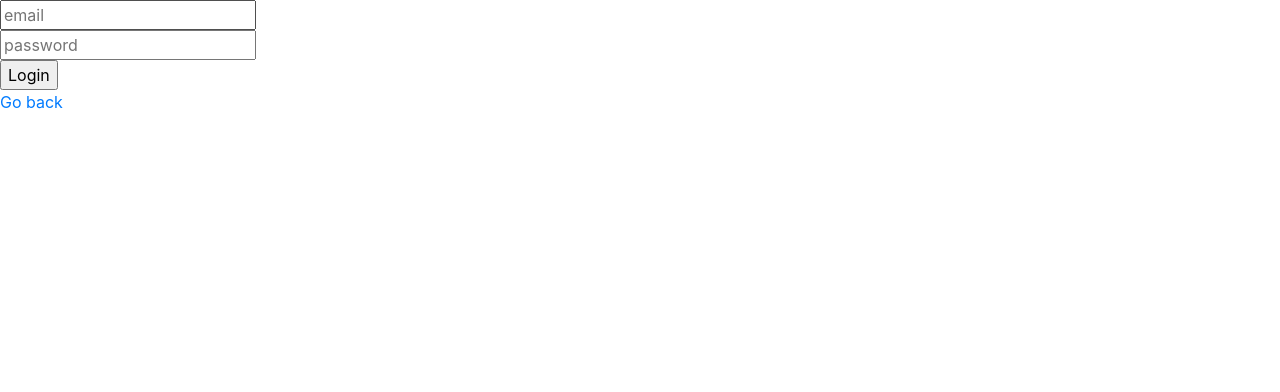
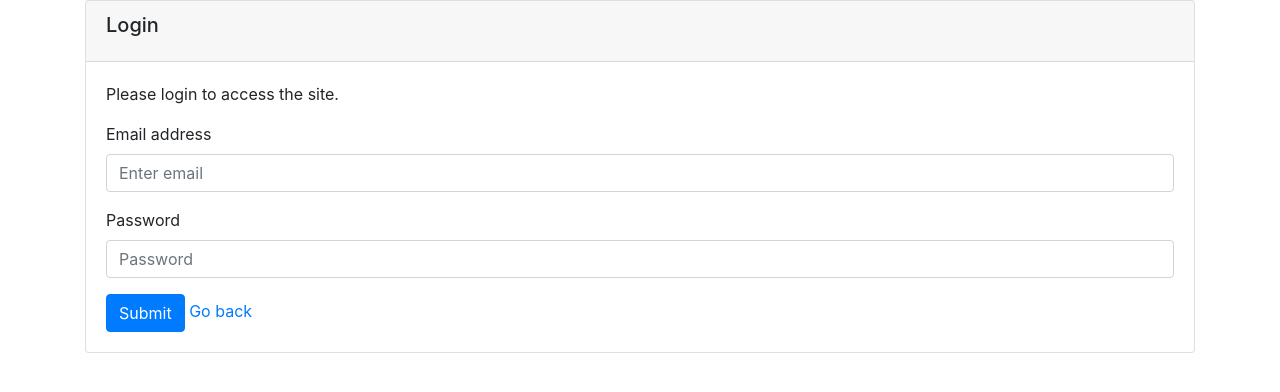
Before and after one commit to dahongj/Airlines, a Flask app: page /login in a window 1280 px wide. Shown: the top 392 px of the page. Run offline with Flask 3, Linux system fonts and the light colour scheme; some libraries are stand-ins or nearby versions.

Commit message:
bootstrapped up the page

```diff
--- a/templates/login.html
+++ b/templates/login.html
@@ -1,13 +1,36 @@
 {%extends "base.html"%}
 {%block content%}
-<form action="/loginAuth" method="POST">
-	<input type="text" name = "email" placeholder="email" required/> </br>
-	<input type="password" name = "password" placeholder="password" required/></br>
-	<input type="submit" value = Login />
-	{% if error %}
-		<p class="error"><strong>Error:</strong> {{error}}</p>
-	{% endif %}
-</form>
 
-<a href="/">Go back</a>
+<div class="container">
+	<div class="w-100">
+			<div class="card">
+				<div class="card-header">
+					<h5 class="card-title">Login</h5>
+				</div>
+				<div class="card-body">
+					<p class="card-text">Please login to access the site.</p>
+					<form action="/loginAuth" method="POST">
+						<div class="form-group">
+							<label for="email">Email address</label>
+							<input type="email" class="form-control" id="email" name="email" placeholder="Enter email" required>
+						</div>
+						<div class="form-group">
+							<label for="password">Password</label>
+							<input type="password" class="form-control" id="password" name="password" placeholder="Password" required>
+						</div>
+						<button type="submit" class="btn btn-primary">Submit</button>
+						{% if error %}
+							<br/>
+							<br/>
+							<div class="alert alert-danger" role="alert"><strong>Error:</strong> {{error}}</div>
+						{% endif %}
+
+					<a href="/">Go back</a>
+					</form>
+				</div>
+			</div>
+
+
+	</div>
+</div>
 {%endblock%}
```
